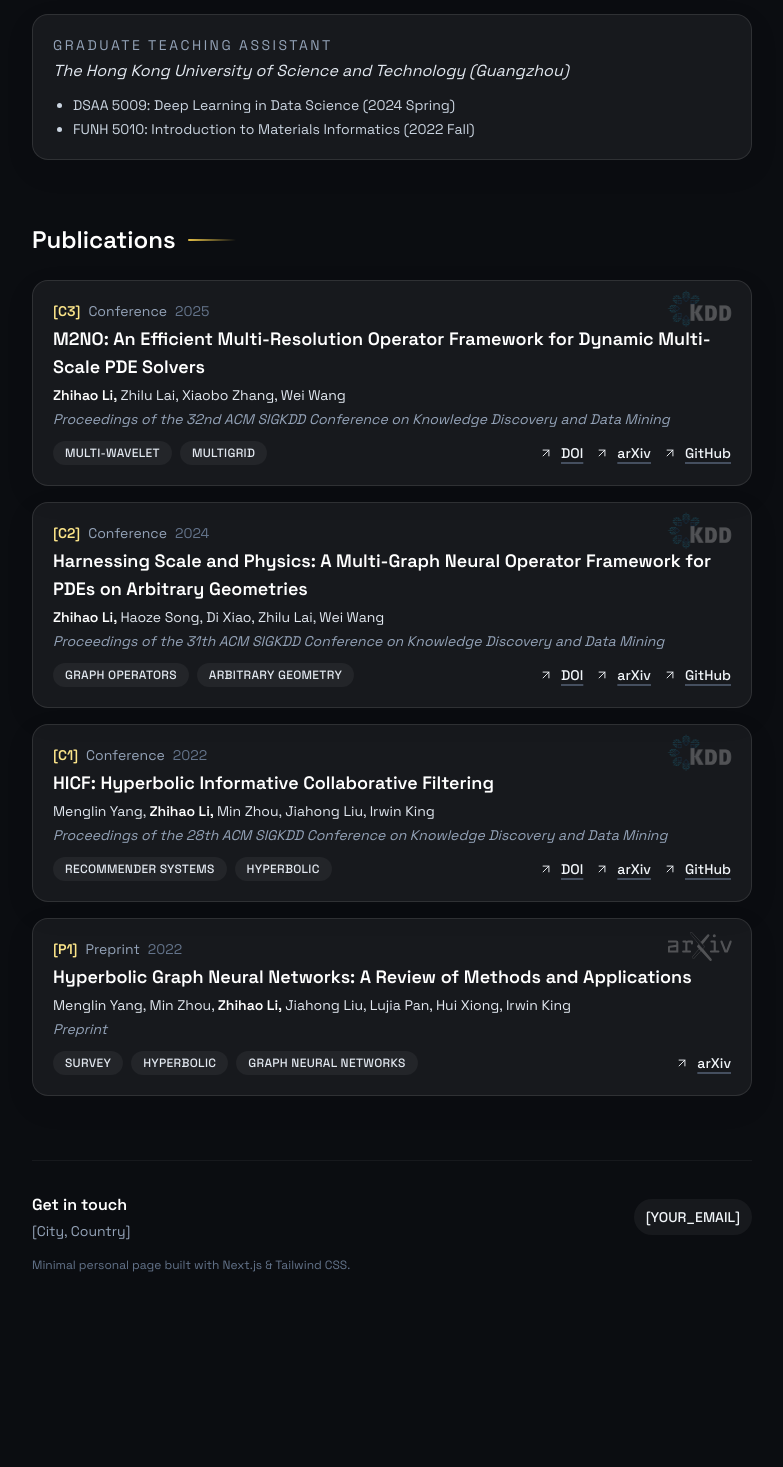
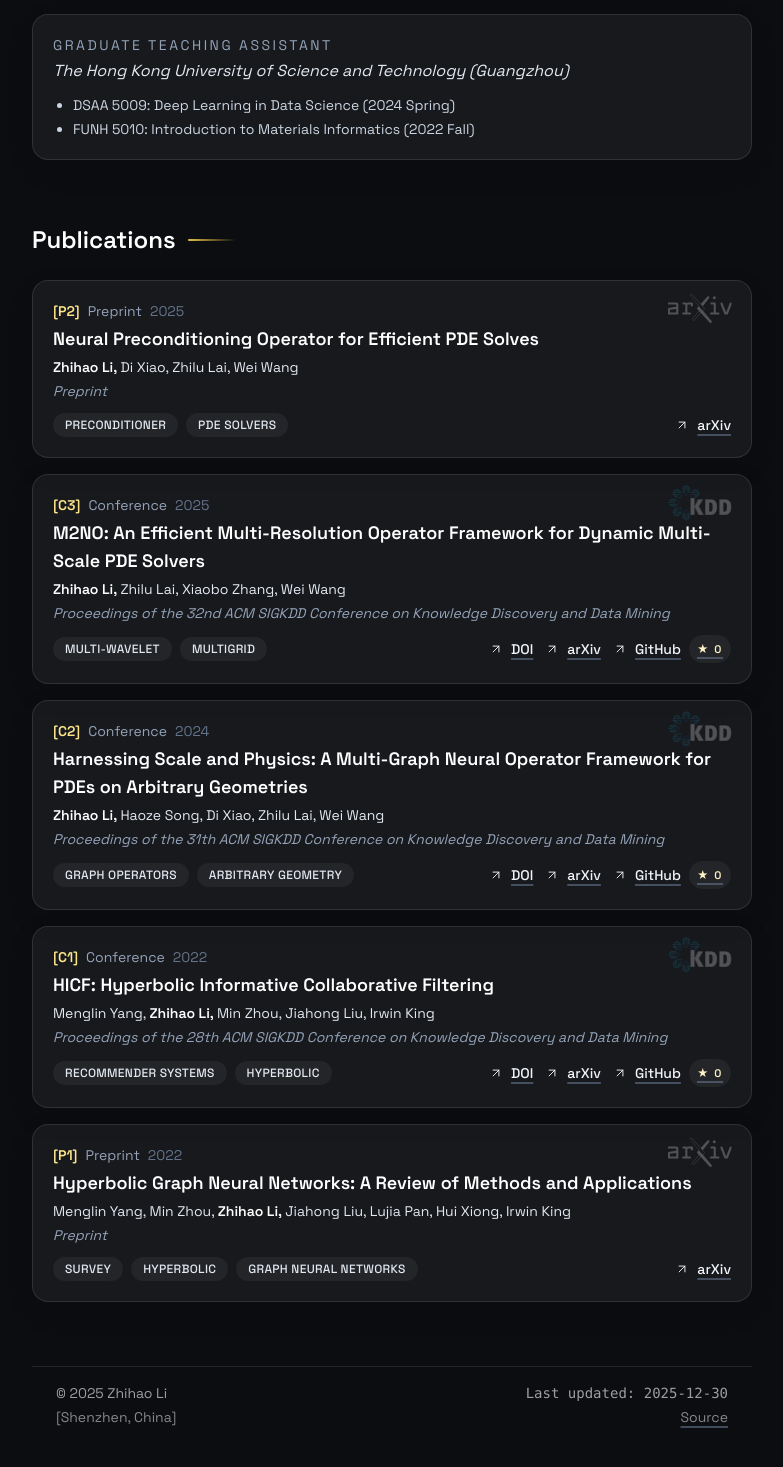
Before and after one commit to lizhihao2022/personal_page, a Next.js app: page / in a window 1280 px wide. Shown: the part 2455-3922 px from the top of the page, without its empty margins (248-1031 px from the left). Before the commit the page ends 3792 px from the top, so only its background shows below. Built offline with nearby package versions, Linux system fonts and the light colour scheme; no server answers.

Commit message:
feat: integrate SWR for GitHub stars fetching and update Footer component; add new publication entry and enhance site configuration

```diff
--- a/app/page.tsx
+++ b/app/page.tsx
@@ -12,6 +12,7 @@ import { Tag } from "@/components/Tag";
 import { Header } from "@/components/layout/Header";
 import { useHeaderMode } from "@/hooks/useHeaderMode";
 import { ExternalIcon } from "@/components/icons";
+import useSWR from "swr";
 
 type HighlightItem = NonNullable<ExperienceItem["highlights"]>[number];
 const typeLabels: Record<string, string> = {
@@ -69,6 +70,22 @@ function highlightAuthor(authors: string) {
 export default function HomePage() {
   const { sentinelRef, isCompact } = useHeaderMode();
   const resume = siteConfig.resume;
+  const { data: starData } = useSWR<Record<string, number>>(
+    "/api/github-stars",
+    async (url) => {
+      const res = await fetch(url);
+      if (!res.ok) throw new Error("Failed to fetch stars");
+      const json = await res.json();
+      return (json?.stars ?? {}) as Record<string, number>;
+    },
+    { revalidateOnFocus: false },
+  );
+
+  const getRepoFromHref = (href: string) => {
+    const match = href.match(/github\.com\/(?<owner>[\w.-]+)\/(?<repo>[\w.-]+)/i);
+    if (!match || !match.groups) return undefined;
+    return `${match.groups.owner}/${match.groups.repo}`.toLowerCase();
+  };
 
   return (
     <div className="bg-surface text-slate-100">
@@ -272,6 +289,16 @@ export default function HomePage() {
                           >
                             <ExternalIcon className="h-3.5 w-3.5" />
                             <span>{link.label}</span>
+                            {(() => {
+                              const repo = link.repo ?? getRepoFromHref(link.href);
+                              const starCount = repo ? starData?.[repo.toLowerCase()] ?? link.stars : undefined;
+                              if (starCount === undefined) return null;
+                              return (
+                                <span className="inline-flex items-center gap-1 rounded-full bg-white/5 px-2 py-1 text-[11px] font-semibold uppercase tracking-[0.14em] text-amber-100 no-underline decoration-transparent">
+                                  ★ {starCount}
+                                </span>
+                              );
+                            })()}
                           </a>
                         ))}
                       </div>
@@ -283,7 +310,7 @@ export default function HomePage() {
           </div>
         </section>
 
-        <Footer contact={siteConfig.contact} />
+        <Footer />
       </main>
     </div>
   );
--- a/components/Footer.tsx
+++ b/components/Footer.tsx
@@ -1,24 +1,30 @@
 import React from "react";
-import { SiteConfig } from "@/content/site";
+import { siteConfig } from "@/content/site";
 
-export function Footer({ contact }: Pick<SiteConfig, "contact">) {
+export function Footer() {
+  const year = new Date().getFullYear();
+  const displayDate = process.env.NEXT_PUBLIC_BUILD_DATE || siteConfig.lastUpdated || "N/A";
   return (
-    <footer className="mt-16 border-t border-white/5 pt-8">
-      <div className="flex flex-col gap-3 text-sm text-slate-300 sm:flex-row sm:items-center sm:justify-between">
-        <div>
-          <p className="text-base font-semibold text-white">Get in touch</p>
-          <p className="mt-1 text-sm text-slate-400">{contact.location}</p>
+    <footer className="mt-16 border-t border-white/10 pt-4">
+      <div className="mx-auto flex max-w-3xl flex-col gap-2 px-6 text-xs text-white/60 sm:flex-row sm:items-center sm:justify-between sm:text-sm">
+        <div className="flex flex-col gap-1">
+          <span>© {year} {siteConfig.siteName}</span>
+          <span className="text-white/50">{siteConfig.contact.location}</span>
         </div>
-        <div className="flex flex-wrap items-center gap-3">
-          <a
-            href={`mailto:${contact.email}`}
-            className="rounded-full bg-white/5 px-3 py-2 text-sm font-medium text-slate-100 no-underline transition hover:bg-white/10 focus-ring"
-          >
-            {contact.email}
-          </a>
+        <div className="flex flex-col items-start gap-1 sm:items-end">
+          <span className="font-mono text-white/60">Last updated: {displayDate}</span>
+          {siteConfig.sourceUrl ? (
+            <a
+              href={siteConfig.sourceUrl}
+              target="_blank"
+              rel="noreferrer"
+              className="text-white/50 transition hover:text-white/80 focus-ring"
+            >
+              Source
+            </a>
+          ) : null}
         </div>
       </div>
-      <p className="mt-4 text-xs text-slate-500">Minimal personal page built with Next.js & Tailwind CSS.</p>
     </footer>
   );
 }
--- a/content/publications.ts
+++ b/content/publications.ts
@@ -18,6 +18,19 @@ export type PublicationEntry = {
 };
 
 export const publicationEntries: PublicationEntry[] = [
+  {
+    id: "P2",
+    title: " Neural Preconditioning Operator for Efficient PDE Solves",
+    authors: "Zhihao Li, Di Xiao, Zhilu Lai, Wei Wang",
+    year: 2025,
+    venue: "Preprint",
+    type: "P",
+    links: [
+      { label: "arXiv", href: "https://arxiv.org/abs/2502.01337" },
+    ],
+    tags: ["Preconditioner", "PDE Solvers"],
+    logo: "/logos/arxiv.svg",
+  },
   {
     id: "C3",
     title: "M2NO: An Efficient Multi-Resolution Operator Framework for Dynamic Multi-Scale PDE Solvers",
--- a/content/site.ts
+++ b/content/site.ts
@@ -66,10 +66,13 @@ export type TeachingItem = {
 
 export type SiteConfig = {
   name: string;
+  siteName: string;
   tagline: string;
   bio: string;
   siteUrl?: string;
   avatar?: string;
+  lastUpdated: string;
+  sourceUrl?: string;
   links: SiteLinks;
   featuredProjects: Project[];
   selectedPublications: Publication[];
@@ -87,10 +90,13 @@ export type SiteConfig = {
 
 export const siteConfig: SiteConfig = {
   name: "Zhihao Li",
+  siteName: "Zhihao Li",
   tagline: "PhD Student · DSA Thrust · HKUST(GZ)",
   bio: "My research focuses on AI for Science, particularly AI for PDEs, which involves leveraging machine learning to solve partial differential equations (PDEs) in interdisciplinary applications.",
   siteUrl: "https://lizhihao.me",
   avatar: "/avatar.jpg",
+  lastUpdated: "2025-12-30",
+  sourceUrl: "https://github.com/lizhihao2022/personal_page",
   links: {
     email: "mailto:zli416@connect.hkust-gz.edu.cn",
     cv: "/Academic_CV_Zhihao.pdf",
@@ -209,7 +215,7 @@ export const siteConfig: SiteConfig = {
     ],
   },
   contact: {
-    email: "[YOUR_EMAIL]",
-    location: "[City, Country]",
+    email: "[zli416ATconnect.hkust-gz.edu.cn]",
+    location: "[Shenzhen, China]",
   },
 };
```
